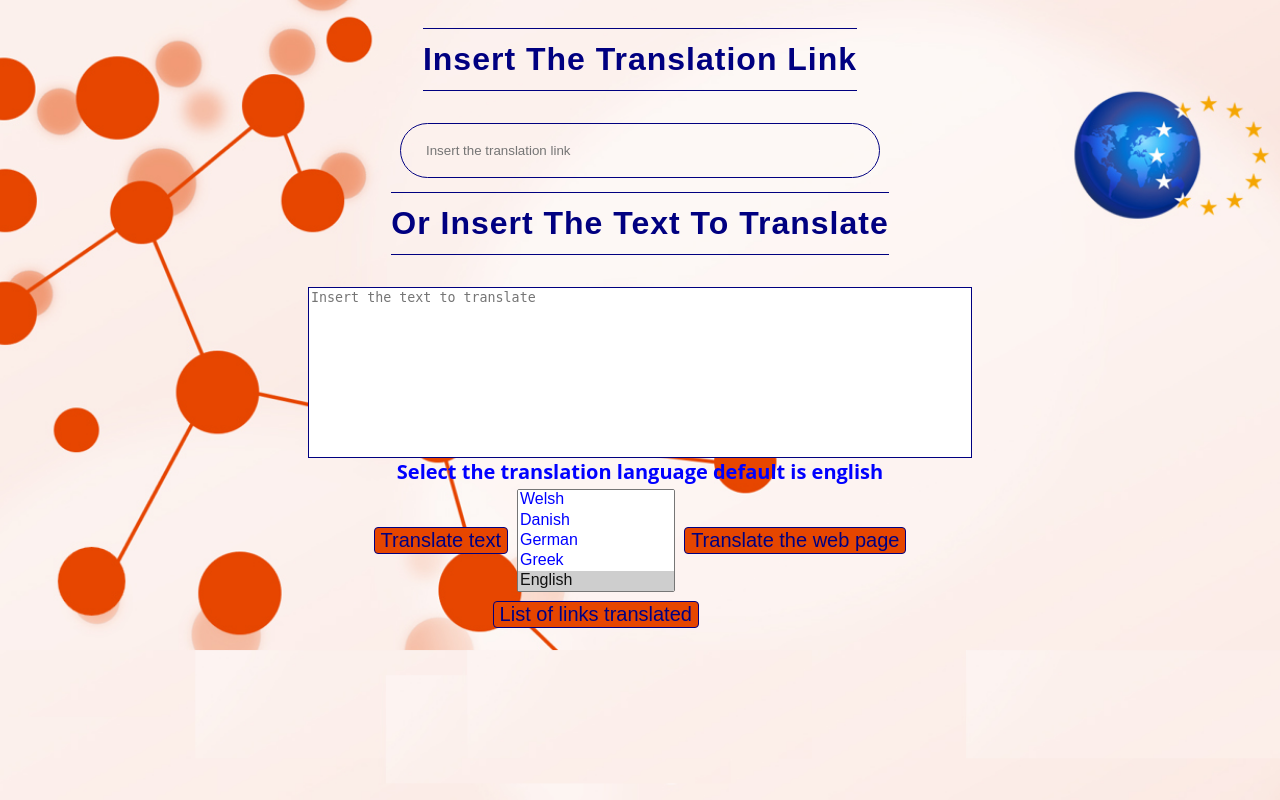
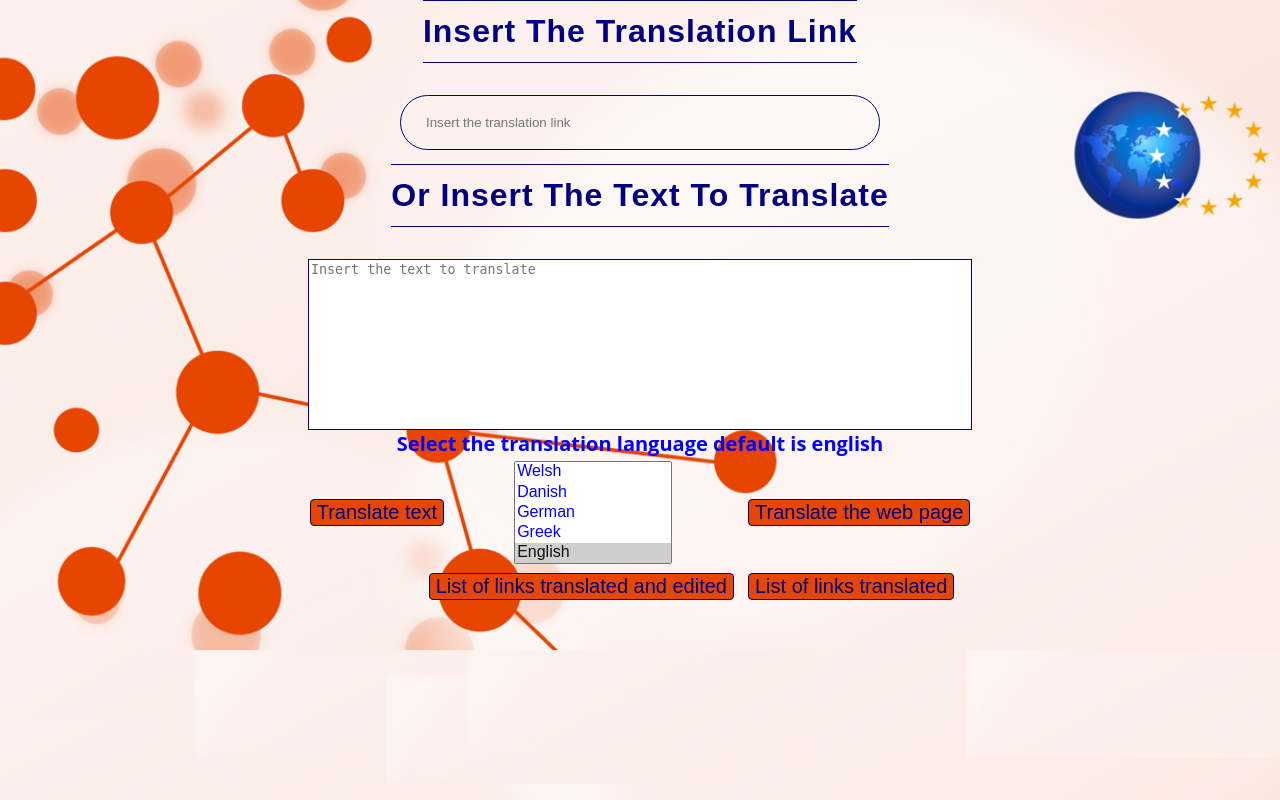
Before and after one commit to ZakZidane/wizataeeastranslator, a PHP site: page /index.php in a window 1280 px wide. Run offline with PHP 8.4, Linux system fonts and the light colour scheme; data comes from the database, SQL or seed files in the repository.

Commit message:
Update accueil.php

```diff
--- a/accueil.php
+++ b/accueil.php
@@ -10,7 +10,7 @@
 	<section id="section-subscribe" class="subscribe-wrap">
 
 					<div class="col-md-10 col-md-offset-1 center section-title">
-						<br><h3>Insert the translation link</h3>
+						<h3>Insert the translation link</h3>
 				<form id="subscription-form" action=pages/traitement.php method=post>
 
 	                    <input  name="link"  class="input-email" placeholder="Insert the translation link"/>
@@ -50,15 +50,22 @@
 					</td>
 				    </tr>
 
-					<tr>
 
-					<td style="padding-left:120px" colspan=3>
 				</form>
+				<tr>
+
+					<td style="padding-left:120px" colspan=2>
 				<form " action=pages/liste.php method=post>
 
-					<input  type="submit"  value="List of links translated" name="btnlist" class="fancy-button button-sub button-white large zoom">
+					<input  type="submit"  value="List of links translated and edited" name="btnlist" class="fancy-button button-sub button-white large zoom">
+
+				</form></td><td>
+				<form " action=pages/liste1.php method=post>
+
+					<input  type="submit"  value="List of links translated" name="btnlist1" class="fancy-button button-sub button-white large zoom">
 
 				</form>
+
 				</td>
 
 				    </tr>
```
